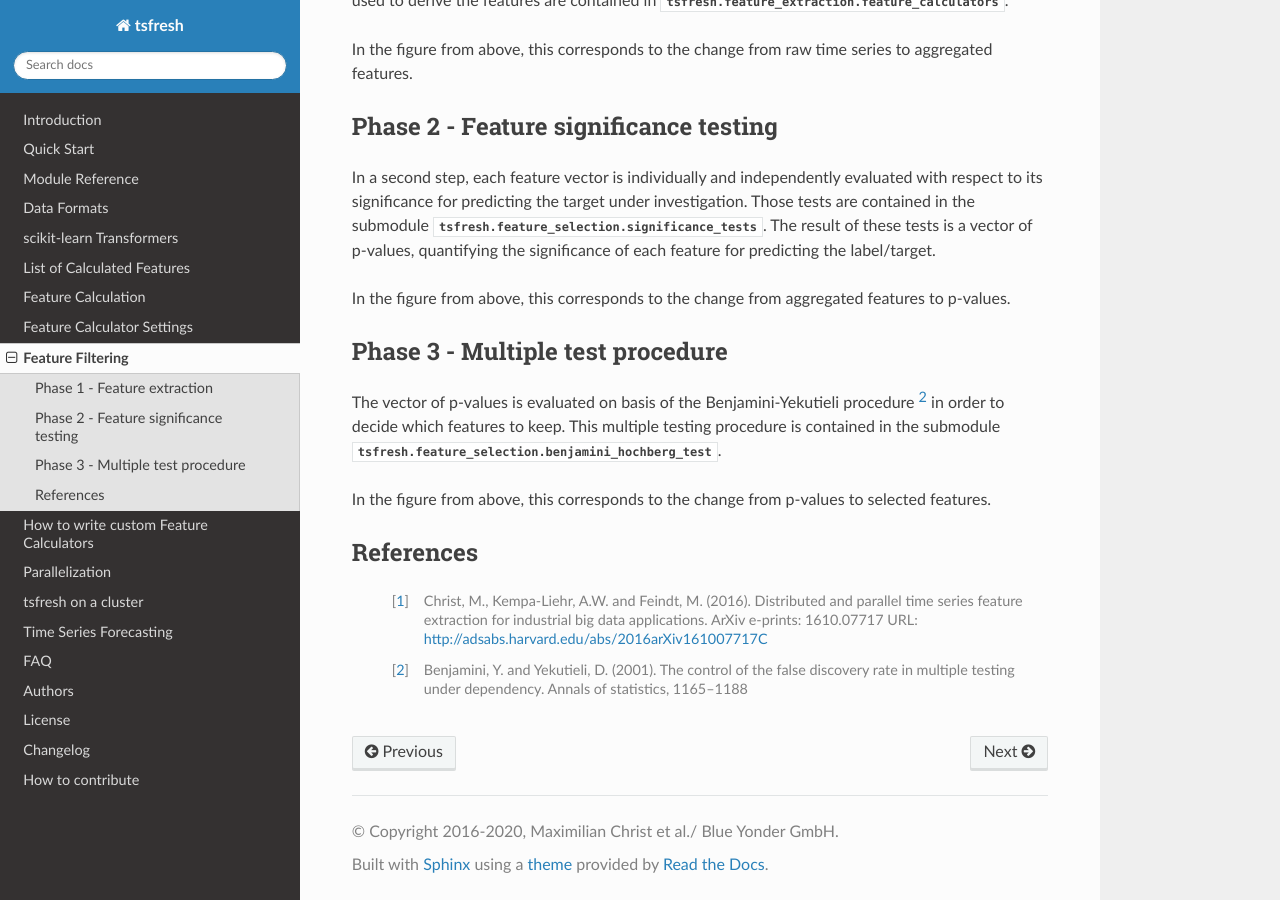
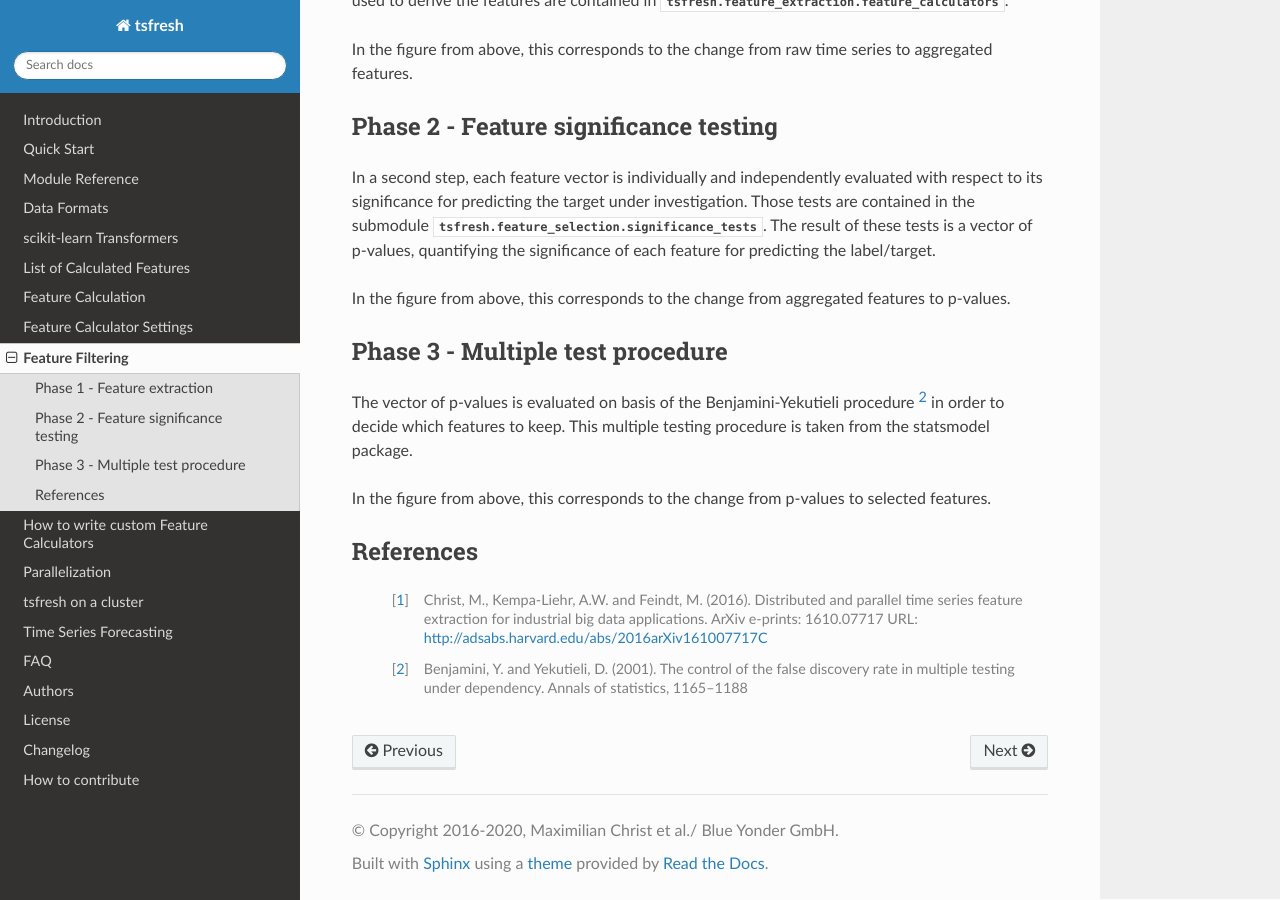
Before and after one commit to blue-yonder/tsfresh, a Sphinx documentation site: the page built from docs/text/feature_filtering.rst, in a window 1280 px wide and 900 px high, scrolled down 1172 px. Built offline with Sphinx 7.4.7 and the Read the Docs theme 2.0.0, drawn with Linux system fonts in a browser that asks for light colours; formulas are drawn with MathJax 3; the version number could not be read and is left out.

Commit message:
Remove outdated docs

```diff
--- a/docs/text/feature_filtering.rst
+++ b/docs/text/feature_filtering.rst
@@ -48,7 +48,7 @@ Phase 3 - Multiple test procedure
 
 The vector of p-values is evaluated on basis of the Benjamini-Yekutieli procedure [2]_ in order to decide which features
 to keep.
-This multiple testing procedure is contained in the submodule :mod:`tsfresh.feature_selection.benjamini_hochberg_test`.
+This multiple testing procedure is taken from the statsmodel package.
 
 In the figure from above, this corresponds to the change from p-values to selected features.
 
```
Also changed, not shown: docs/api/tsfresh.feature_selection.rst (+0 -8 lines).
